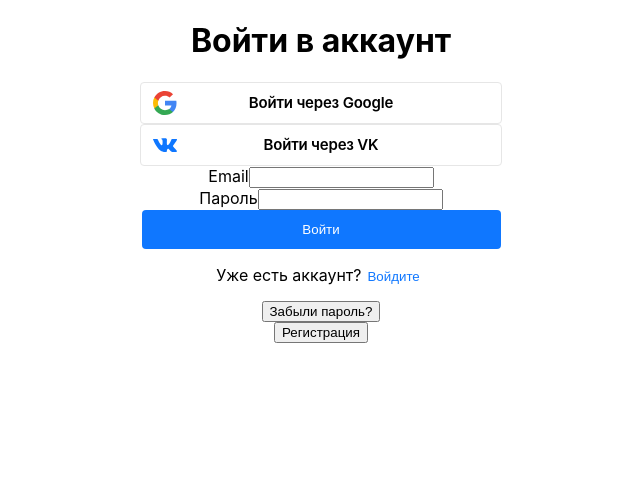
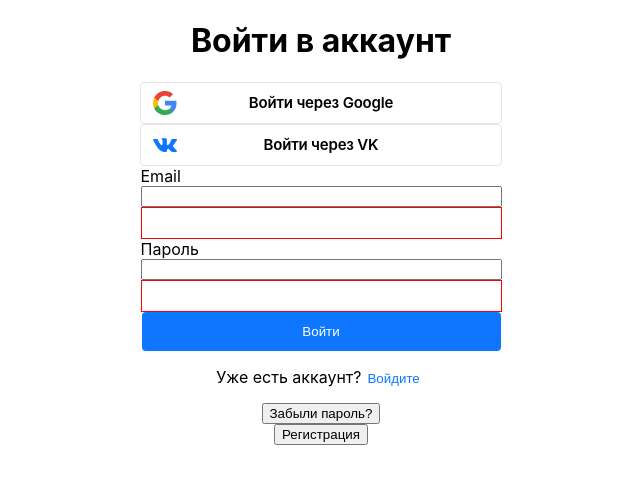
Before and after one commit to polynceva-es/photo-booking-test, a React (Create React App) app: page /sign-in in a window 1280 px wide. Shown: the top 484 px of the page, without its empty margins (319-959 px from the left). Built offline with nearby package versions, Linux system fonts and the light colour scheme.

Commit message:
add validation with hook useForm

```diff
--- a/package.json
+++ b/package.json
@@ -8,6 +8,7 @@
     "@testing-library/user-event": "^13.5.0",
     "react": "^18.2.0",
     "react-dom": "^18.2.0",
+    "react-hook-form": "^7.45.4",
     "react-router-dom": "^6.15.0",
     "react-scripts": "5.0.1",
     "web-vitals": "^2.1.4"
--- a/src/components/FormAuth/FormAuth.css
+++ b/src/components/FormAuth/FormAuth.css
@@ -26,3 +26,14 @@
   background: none;
   color: #0F77FF;
 }
+
+.form-auth__label {
+  display: flex;
+  flex-direction: column;
+}
+
+.form-auth__err {
+  height: 30px;
+  width: 359px;
+  border: 1px solid red;
+}
--- a/src/pages/Landing/Landing.jsx
+++ b/src/pages/Landing/Landing.jsx
@@ -1,12 +1,29 @@
-import { useNavigate } from 'react-router-dom';
-import './Landing.css';
+import { useNavigate } from "react-router-dom";
+import { useForm } from "react-hook-form";
+import "./Landing.css";
 export const Landing = () => {
   const navigate = useNavigate();
+  const {
+    register,
+    handleSubmit,
+    reset,
+    formState: { errors, isValid },
+  } = useForm({mode: 'onChange'});
+
+  const onSubmit = (data) => {
+    console.log(isValid);
+    console.log(data);
+    reset();
+    console.log("reset")
+
+  };
+
+
   return (
-    <div className={'landing-container'}>
+    <div className={"landing-container"}>
       <h1>Лэндинг</h1>
-      <button onClick={() => navigate('/sign-in')}>Войти</button>
-      <button onClick={() => navigate('/order-service')}>Заказать услугу</button>
+      <button onClick={() => navigate("/sign-in")}>Войти</button>
+      {/* _____________________________________________________________ */}
     </div>
   );
 };
--- a/src/pages/ResetPassword/ResetPassword.jsx
+++ b/src/pages/ResetPassword/ResetPassword.jsx
@@ -1,5 +1,6 @@
 import React, { useEffect } from 'react';
 import { useNavigate } from 'react-router-dom';
+import { useForm } from 'react-hook-form';
 import './ResetPassword.css';
 import useValidation from '../../hooks/useValidation';
 import { FormAuth } from '../../components/FormAuth/FormAuth';
@@ -7,6 +8,7 @@ import ok_image from '../../images/Ok.svg';
 
 export const ResetPassword = props => {
   const navigate = useNavigate();
+  const { register, handleSubmit } = useForm();
   const { onChange, values, errors, resetValidation, isFormValid } = useValidation();
   const { isEmailSend, isPasswordReset, onSubmitResetPassword, onSubmitSendEmailToResetPassword } = props;
 
@@ -34,7 +36,7 @@ export const ResetPassword = props => {
             <>
               <label
                 htmlFor="sendEmail"
-                className=""
+                className="form-auth__label"
               >
                 Email
                 <input
@@ -46,7 +48,7 @@ export const ResetPassword = props => {
                   value={values.sendEmail || ''}
                   required
                 />
-                <span className="">{errors.sendEmail || ''}</span>
+                <span className="form-auth__err"></span>
               </label>
             </>
           }
@@ -80,7 +82,7 @@ export const ResetPassword = props => {
             <>
               <label
                 htmlFor="resetPassword"
-                className=""
+                className="form-auth__label"
               >
                 Новый пароль
                 <input
@@ -92,7 +94,7 @@ export const ResetPassword = props => {
                   value={values.resetPassword || ''}
                   required
                 />
-                <span className="">{errors.resetPassword || ''}</span>
+                <span className="form-auth__err"></span>
               </label>
             </>
           }
--- a/src/pages/Signin/Signin.jsx
+++ b/src/pages/Signin/Signin.jsx
@@ -1,26 +1,31 @@
 import React, {useEffect} from 'react';
 import { useNavigate, useLocation } from 'react-router-dom';
+import { useForm } from 'react-hook-form';
 import './Signin.css';
 import { AuthIntegration } from '../../components/AuthIntegration/AuthIntegration';
 import { FormAuth } from '../../components/FormAuth/FormAuth';
-import useValidation from '../../hooks/useValidation';
 
 export const Signin = (props) => {
   const navigate = useNavigate();
   const location = useLocation();
   const { onSubmit, signinGoogle, signinVk } = props;
-  const { values, errors, onChange, resetValidation, isFormValid } =
-  useValidation();
+
+  const {
+    register,
+    handleSubmit,
+    reset,
+    formState: { errors, isValid },
+  } = useForm({mode: 'onChange'});
+
 
   useEffect(()=> {
-    resetValidation({email: '', password: ''});
     // signinGoogle(new URLSearchParams(location.hash).get("access_token"));
     // signinVk(new URLSearchParams(location.search).get("code"));
   },[])
 
-  const handleSubmitSignin = (evt) => {
-    evt.preventDefault();
-    onSubmit(values);
+  const handleSubmitSignin = (data) => {
+    onSubmit(data);
+    reset();
   }
 
   return (
@@ -31,41 +36,45 @@ export const Signin = (props) => {
         child={<>
         <label
           htmlFor="reg-email"
-          className=""
+          className="form-auth__label"
         >
           Email
           <input
             className=""
-            id="reg-email"
-            name="email"
             type="email"
-            onChange={onChange}
-            value={values.email || ''}
+            {...register("email", {
+              required: "Email is require field!",
+              pattern: {
+                value: /^[\w-.]+@([\w-]+\.)+[\w-]{2,4}$/g,
+                message: 'Please enter valid email'
+              }
+            })}
           />
-          <span className="">{errors.email || ''}</span>
+           <span className="form-auth__err">{errors?.email && errors.email.message}</span>
         </label>
         <label
           htmlFor="reg-pass"
-          className=""
+          className="form-auth__label"
         >
           Пароль
           <input
             className=""
-            id="reg-pass"
-            name="password"
             type="password"
-            onChange={onChange}
-            value={values.password || ''}
-            required
+            {...register("password", {
+              required: "Password is require field!",
+              // pattern: {
+              //   value: /^(?=.*?[A-Z])(?=.*?[a-z])(?=.*?[0-9])(?=.*?[#?!@$%^&*-]).{8,}$/g,
+              //   message: 'Please enter valid password'
+              // }
+            })}
           />
-          <span className="">{errors.password || ''}</span>
+         <span className="form-auth__err">{errors?.password && errors.password.message}</span>
         </label>
         </>}
         buttonTitle={'Войти'}
-        onSubmit={handleSubmitSignin}
-        isFormValid={isFormValid}
+        onSubmit={handleSubmit(handleSubmitSignin)}
+        isFormValid={isValid}
       />
-      {/* передать пропсы */}
       <button onClick={() => navigate('/reset-password')}>Забыли пароль?</button>
       <button onClick={() => navigate('/sign-up')}>Регистрация</button>
     </div>
--- a/src/pages/Signup/Signup.jsx
+++ b/src/pages/Signup/Signup.jsx
@@ -1,4 +1,5 @@
 import React, { useEffect } from 'react';
+import { useForm } from 'react-hook-form';
 
 import './Signup.css';
 import { AuthIntegration } from '../../components/AuthIntegration/AuthIntegration';
@@ -6,7 +7,11 @@ import { FormAuth } from '../../components/FormAuth/FormAuth';
 import useValidation from '../../hooks/useValidation';
 
 export const Signup = props => {
-  const { onSubmit, onSubmitJoin, isClient } = props;
+  const {
+    onSubmit,
+    onSubmitJoin,
+    isClient
+  } = props;
   const { values, errors, onChange, resetValidation, isFormValid } = useValidation();
   const title = `Присоединиться как ${isClient ? 'заказчик' : 'специалист'}`;
 
@@ -34,7 +39,7 @@ export const Signup = props => {
             <>
               <label
                 htmlFor="reg-name"
-                className=""
+                className="form-auth__label"
               >
                 Имя
                 <input
@@ -48,11 +53,11 @@ export const Signup = props => {
                   maxLength="30"
                   required
                 />
-                <span className="">{errors.name || ''}</span>
+                <span className="form-auth__err">{errors.name || ''}</span>
               </label>
               <label
                 htmlFor="reg-surname"
-                className=""
+                className="form-auth__label"
               >
                 Фамилия
                 <input
@@ -66,11 +71,11 @@ export const Signup = props => {
                   maxLength="30"
                   required
                 />
-                <span className="">{errors.surname || ''}</span>
+                <span className="form-auth__err">{errors.surname || ''}</span>
               </label>
               <label
                 htmlFor="reg-email"
-                className=""
+                className="form-auth__label"
               >
                 Email
                 <input
@@ -81,11 +86,11 @@ export const Signup = props => {
                   onChange={onChange}
                   value={values.email || ''}
                 />
-                <span className="">{errors.email || ''}</span>
+                <span className="form-auth__err">{errors.email || ''}</span>
               </label>
               <label
                 htmlFor="reg-pass"
-                className=""
+                className="form-auth__label"
               >
                 Пароль
                 <input
@@ -97,7 +102,7 @@ export const Signup = props => {
                   value={values.password || ''}
                   required
                 />
-                <span className="">{errors.password || ''}</span>
+                <span className="form-auth__err">{errors.password || ''}</span>
               </label>
             </>
           }
```
Also changed, not shown: 1 other file (tests, documents, lock files or other folders).
